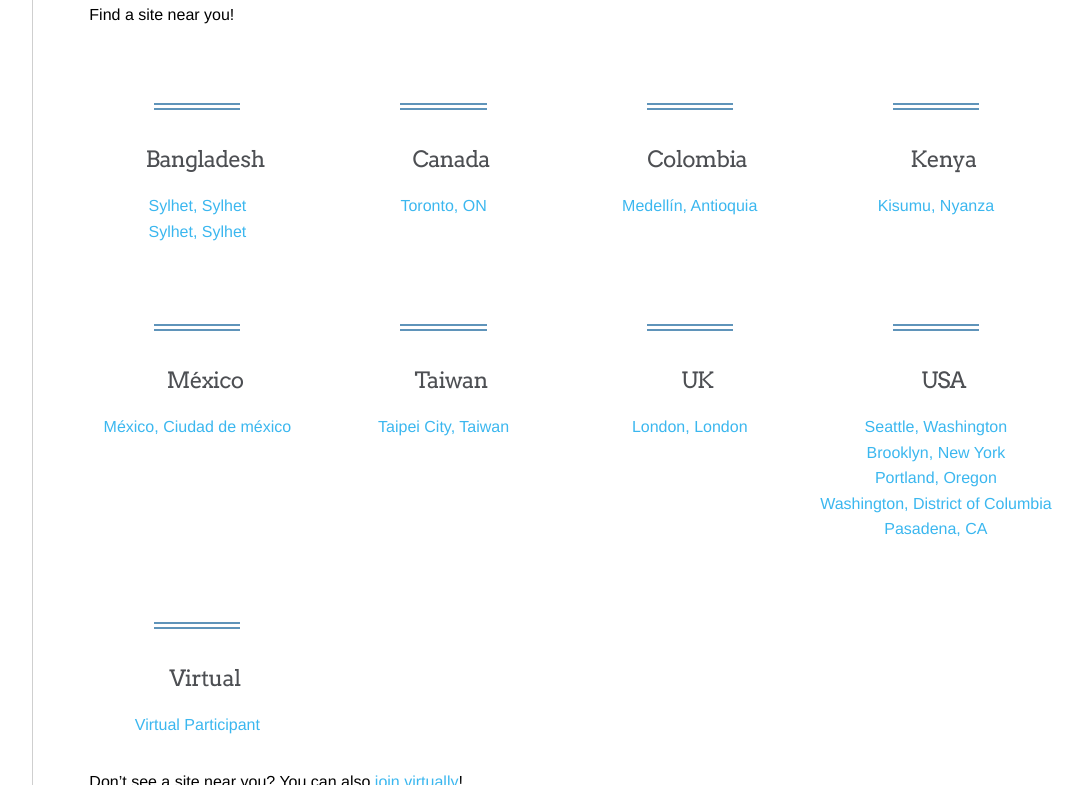
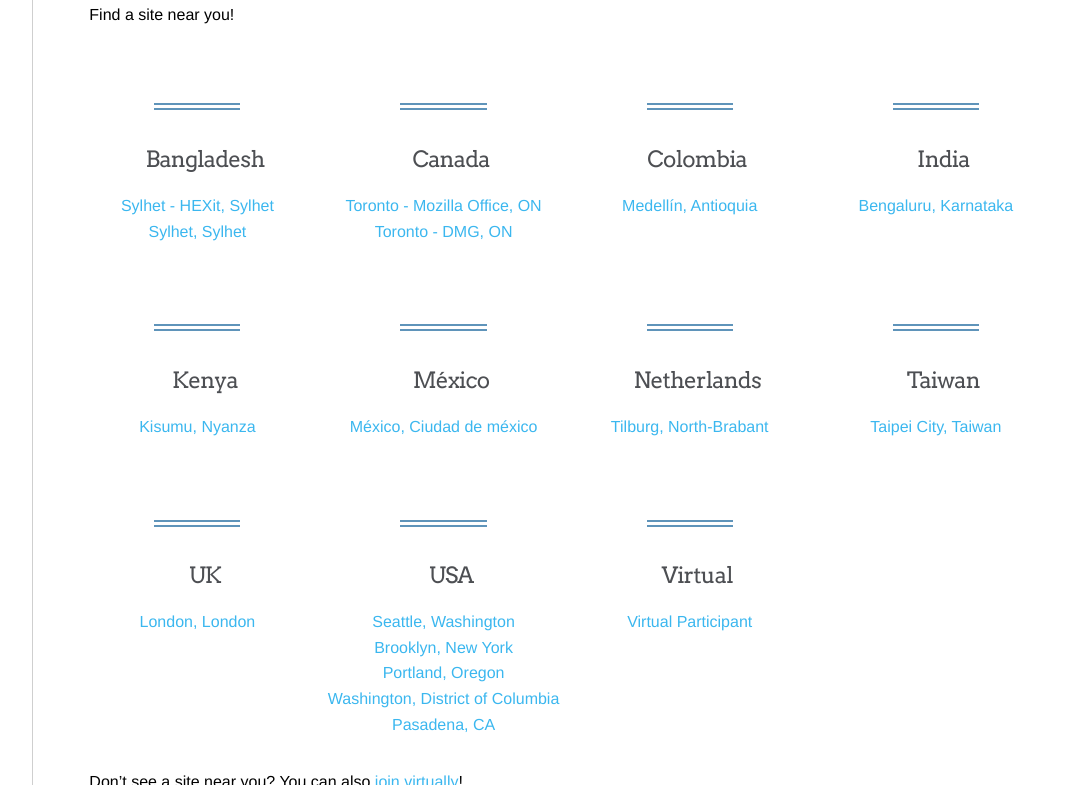
Before and after one commit to mozilla/global-sprint, a Jekyll site: the page built from _articles/register.md, in a window 1280 px wide and 900 px high, scrolled down 552 px, cut to the strip 115-900 px from the top of the window. Shown: the whole strip, without its empty margins (180-1262 px from the left). Built offline with Jekyll 4.4.1, drawn with Linux system fonts in a browser that asks for light colours; comment, search, counter and statistics services are not loaded; a style sheet for code colours, icons or effects is not loaded.

Commit message:
Update sites.json

```diff
--- a/_data/sites.json
+++ b/_data/sites.json
@@ -2,7 +2,7 @@
     "Bangladesh": [
         {
             "siteName": "Mozilla Global Sprint at Sylhet (HEXit)",
-            "siteLocationCity": "Sylhet",
+            "siteLocationCity": "Sylhet - HEXit",
             "siteLocationStateProvince": "Sylhet",
             "siteLocationCountry": "Bangladesh",
             "countryCode": "BD",
@@ -20,11 +20,19 @@
     "Canada": [
         {
             "siteName": "Mozilla Toronto",
-            "siteLocationCity": "Toronto",
+            "siteLocationCity": "Toronto - Mozilla Office",
             "siteLocationStateProvince": "ON",
             "siteLocationCountry": "Canada",
             "countryCode": "CA",
             "linkToTito": "https://ti.to/Mozilla/global-sprint-toronto"
+        },
+        {
+            "siteName": "Dames Making Games",
+            "siteLocationCity": "Toronto - DMG",
+            "siteLocationStateProvince": "ON",
+            "siteLocationCountry": "Canada",
+            "countryCode": "CA",
+            "linkToTito": "https://ti.to/Mozilla/global-sprint-toronto-dmg"
         }
     ],
     "Colombia": [
@@ -35,6 +43,15 @@
             "siteLocationCountry": "Colombia",
             "countryCode": "CO",
             "linkToTito": "https://ti.to/Mozilla/global-sprint-medellin"
+        }
+    ],
+    "India": [
+        {
+            "siteName": "HasGeek",
+            "siteLocationCity": "Bengaluru",
+            "siteLocationStateProvince": "Karnataka",
+            "siteLocationCountry": "India",
+            "linkToTito": "https://ti.to/Mozilla/global-sprint-bengaluru"
         }
     ],
     "Kenya": [
@@ -55,6 +72,15 @@
             "siteLocationCountry": "México",
             "countryCode": "MX",
             "linkToTito": "https://ti.to/Mozilla/global-sprint-mexico-city"
+        }
+    ],
+    "Netherlands": [
+        {
+            "siteName": "Tilburg Universit",
+            "siteLocationCity": "Tilburg",
+            "siteLocationStateProvince": "North-Brabant",
+            "siteLocationCountry": "Netherlands",
+            "linkToTito": "https://ti.to/Mozilla/global-sprint-tilburg"
         }
     ],
     "Taiwan": [
```
